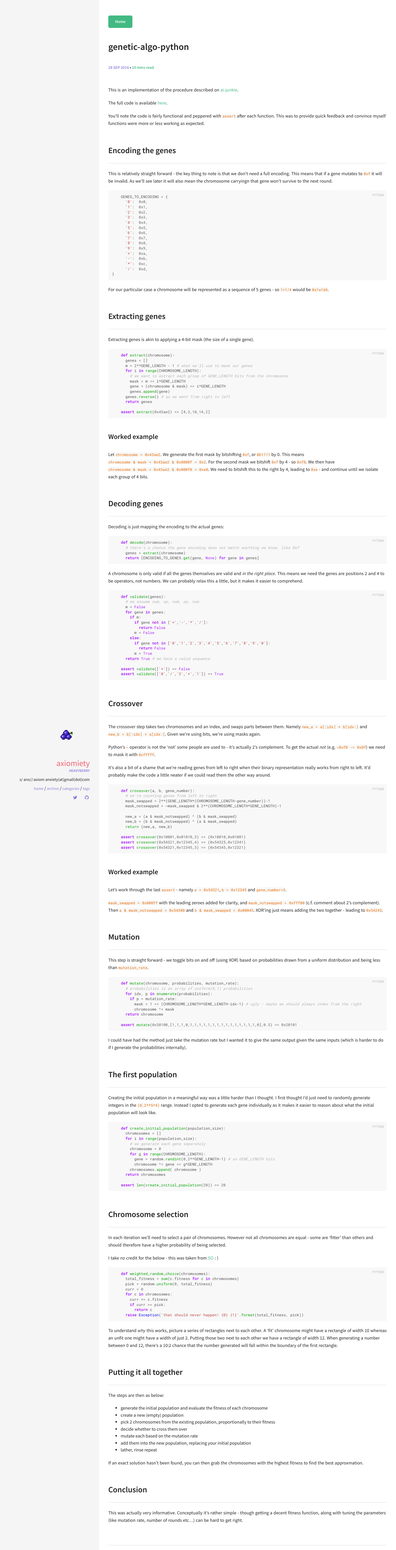
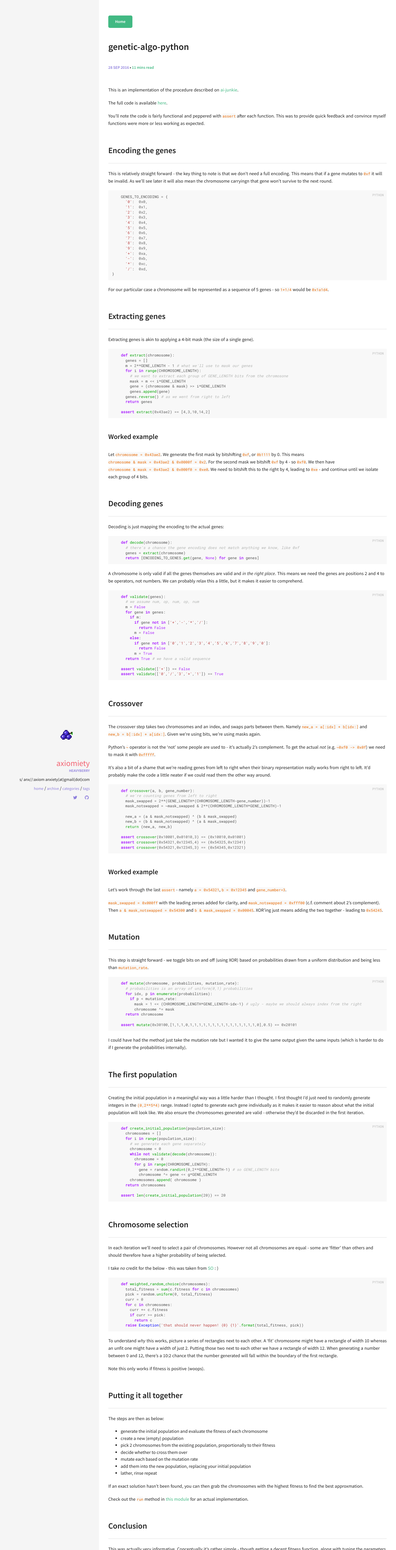
Before and after one commit to axiomiety/axiomiety.github.io, a Jekyll site: the page built from _posts/2016-09-28-code_genetic_algo.md, in a window 1280 px wide. Shown: the whole page at 31% size. Built offline with Jekyll 4.4.1, drawn with Linux system fonts in a browser that asks for light colours.

Commit message:
fixed ga code

```diff
--- a/_posts/2016-09-28-code_genetic_algo.md
+++ b/_posts/2016-09-28-code_genetic_algo.md
@@ -142,7 +142,7 @@
 
 ## The first population
 
-Creating the initial population in a meaningful way was a little harder than I thought. I first thought I'd just need to randomly generate integers in the `(0,2**5*4)` range. Instead I opted to generate each gene individually as it makes it easier to reason about what the initial population will look like.
+Creating the initial population in a meaningful way was a little harder than I thought. I first thought I'd just need to randomly generate integers in the `(0,2**5*4)` range. Instead I opted to generate each gene individually as it makes it easier to reason about what the initial population will look like. We also ensure the chromosomes generated are valid - otherwise they'd be discarded in the first iteration.
 
 {%highlight python%}
     def create_initial_population(population_size):
@@ -150,9 +150,11 @@
       for i in range(population_size):
         # we generate each gene separately
         chromosome = 0
-        for g in range(CHROMOSOME_LENGTH):
-          gene = random.randint(0,2**GENE_LENGTH-1) # so GENE_LENGTH bits
-          chromosome ^= gene << g*GENE_LENGTH
+        while not validate(decode(chromosome)):
+          chromsome = 0
+          for g in range(CHROMOSOME_LENGTH):
+            gene = random.randint(0,2**GENE_LENGTH-1) # so GENE_LENGTH bits
+            chromosome ^= gene << g*GENE_LENGTH
         chromosomes.append( chromosome )
       return chromosomes
 
@@ -179,6 +181,8 @@
 
 To understand *why* this works, picture a series of rectangles next to each other. A 'fit' chromosome might have a rectangle of width 10 whereas an unfit one might have a width of just 2. Putting those two next to each other we have a rectangle of width 12. When generating a number between 0 and 12, there's a 10:2 chance that the number generated will fall within the boundary of the first rectangle.
 
+Note this only works if fitness is positive (woops).
+
 ## Putting it all together
 
 The steps are then as below:
@@ -193,6 +197,8 @@
 
 If an exact solution hasn't been found, you can then grab the chromosomes with the highest fitness to find the best approxmation.
 
+Check out the `run` method in [this module](https://github.com/axiomiety/crashburn/blob/master/ga.py) for an actual implementation.
+
 ## Conclusion
 
 This was actually very informative. Conceptually it's rather simple - though getting a decent fitness function, along with tuning the parameters (like mutation rate, number of rounds etc...) can be hard to get right.
```
